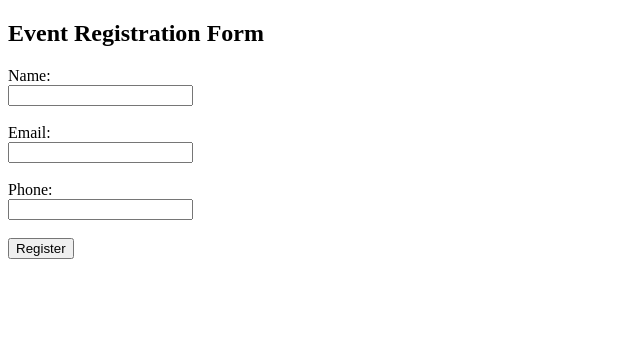
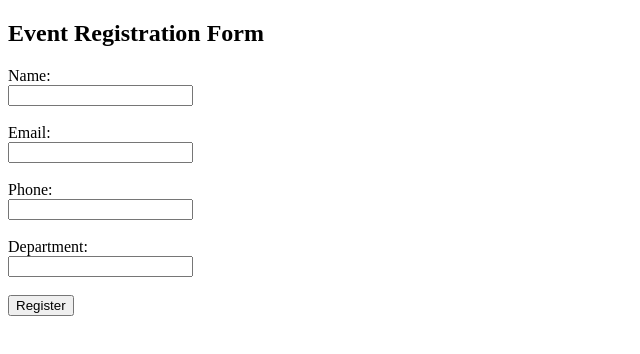
Before and after one commit to jubi14/Progarm1, a plain HTML site: page index.html in a window 1280 px wide. Shown: the whole page, without its empty margins (0-640 px from the left). Drawn offline with Linux system fonts and the light colour scheme.

Commit message:
Added Department field

```diff
--- a/index.html
+++ b/index.html
@@ -12,6 +12,8 @@
  <input type="email" name="email" required><br><br>
  <label>Phone:</label><br>
  <input type="text" name="phone" required><br><br>
+ <label>Department:</label><br>
+ <input type="text" name="dept" required><br><br>
  <button type="submit">Register</button>
  </form>
 </body>
```
